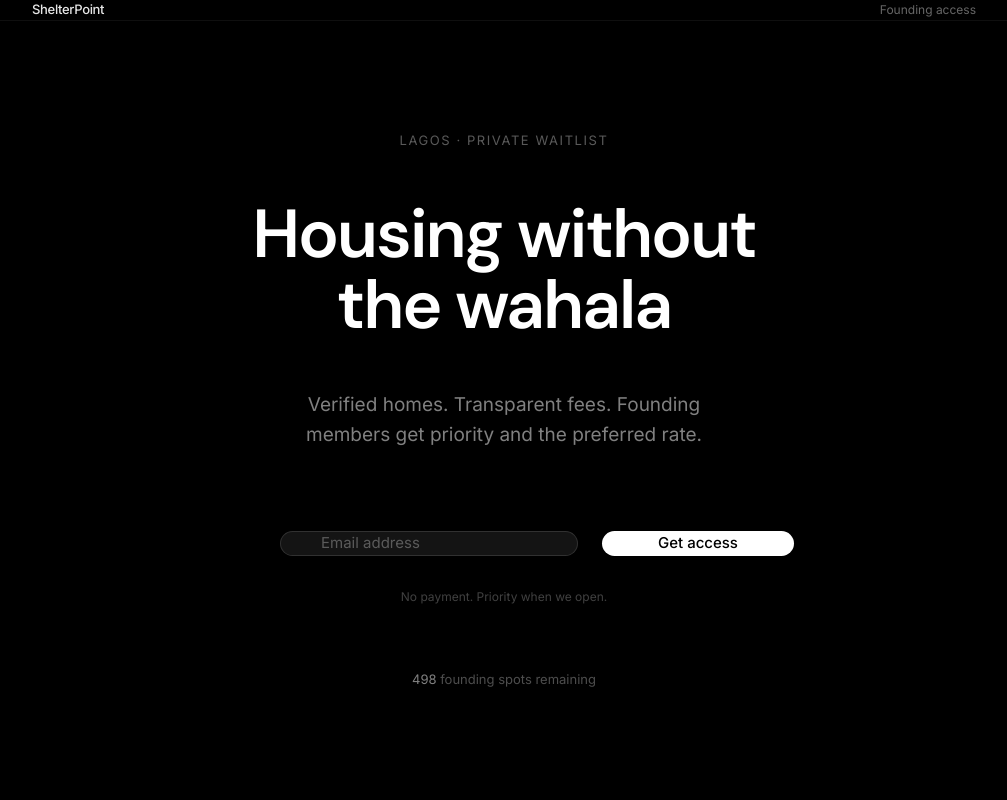
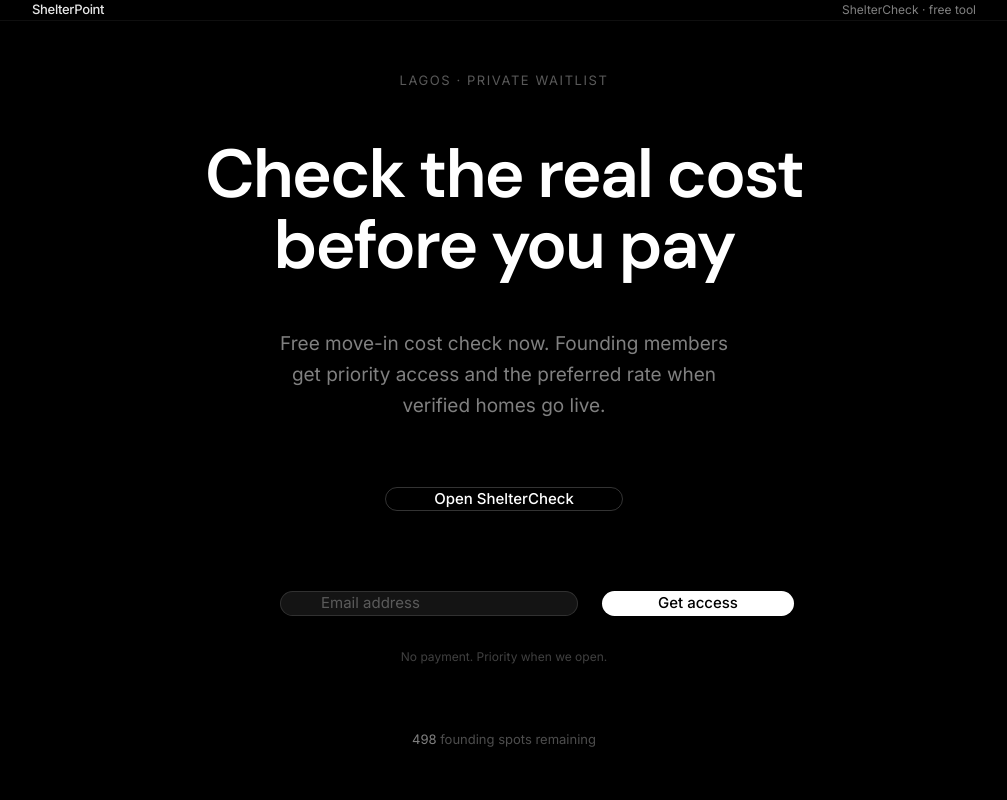
Before and after one commit to FADAREC/ShelterPoint-NG, a Next.js app: page / in a window 1280 px wide. Shown: the top 800 px of the page, without its empty margins (136-1143 px from the left). Built offline with nearby package versions, Linux system fonts and the light colour scheme.

Commit message:
feat: hero link to ShelterCheck + softer positioning

```diff
--- a/components/hero/Hero.tsx
+++ b/components/hero/Hero.tsx
@@ -1,42 +1,50 @@
+import Link from 'next/link';
 import HeroForm from './HeroForm';
 
 export default function Hero() {
   return (
-    <section className="relative min-h-[100svh] bg-black flex flex-col">
-      {/* Top bar */}
+    <section id="waitlist" className="relative min-h-[100svh] bg-black flex flex-col">
       <div className="w-full border-b border-white/[0.06]">
         <div className="max-w-5xl mx-auto px-5 h-12 flex items-center justify-between">
           <span className="text-[13px] font-medium tracking-tight text-white/90">
             ShelterPoint
           </span>
-          <span className="text-[12px] text-white/40">
-            Founding access
-          </span>
+          <Link
+            href="/check"
+            className="text-[12px] text-white/50 hover:text-white/80 transition-colors"
+          >
+            ShelterCheck · free tool
+          </Link>
         </div>
       </div>
 
-      {/* Main content */}
       <div className="flex-1 flex flex-col items-center justify-center px-5 py-16 sm:py-20">
         <div className="w-full max-w-[640px] text-center">
-
           <p className="text-[13px] tracking-[0.12em] uppercase text-white/35 mb-6">
             Lagos · Private waitlist
           </p>
 
           <h1 className="text-[2.75rem] sm:text-[3.75rem] md:text-[4.25rem] font-semibold text-white leading-[1.05] tracking-[-0.03em]">
-            Housing without<br className="hidden sm:block" /> the wahala
+            Check the real cost<br className="hidden sm:block" /> before you pay
           </h1>
 
           <p className="mt-6 text-[17px] sm:text-[19px] text-white/50 leading-relaxed max-w-md mx-auto font-normal">
-            Verified homes. Transparent fees. Founding members get priority and the preferred rate.
+            Free move-in cost check now. Founding members get priority access and the preferred rate when verified homes go live.
           </p>
 
-          {/* Form */}
+          <div className="mt-8">
+            <Link
+              href="/check"
+              className="inline-flex h-12 px-6 items-center justify-center rounded-xl border border-white/20 text-[15px] font-medium text-white hover:border-white/40 transition-colors"
+            >
+              Open ShelterCheck
+            </Link>
+          </div>
+
           <div className="mt-10 sm:mt-12">
             <HeroForm />
           </div>
 
-          {/* Quiet social proof */}
           <p className="mt-8 text-[13px] text-white/30">
             <span className="text-white/50">498</span> founding spots remaining
           </p>
```
